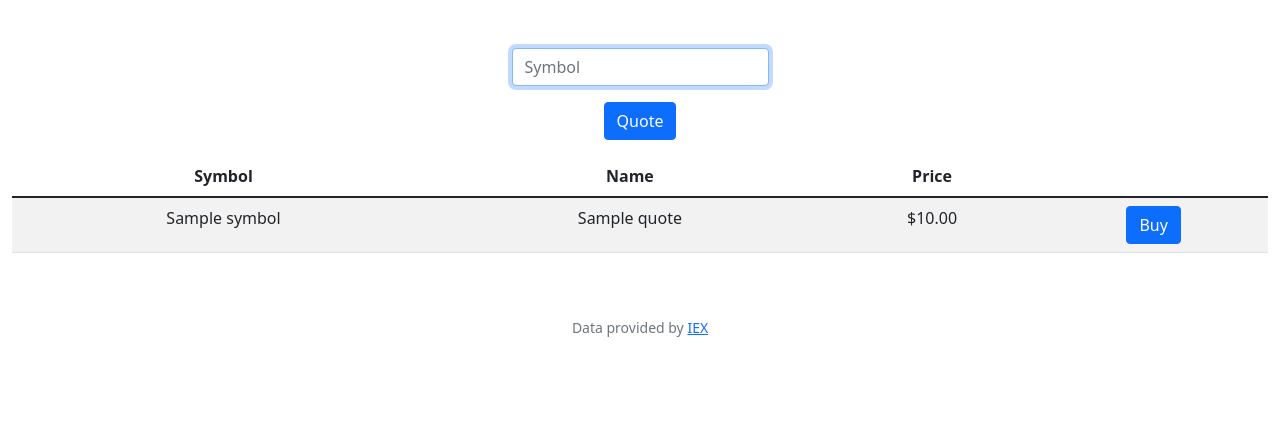
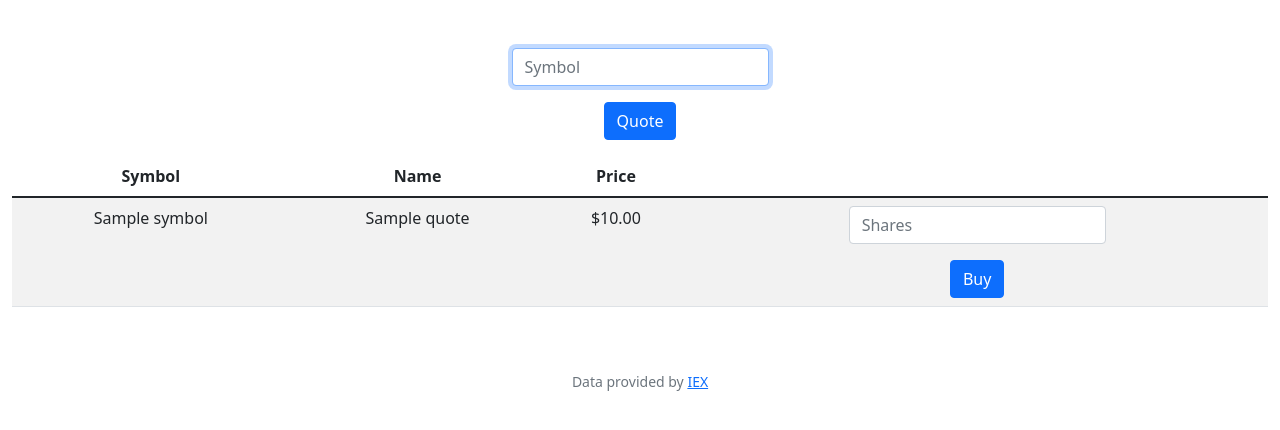
Before and after one commit to AlexZoll/financeCS50, a Flask app: template templates/quote.html in a window 1280 px wide. Shown: the part 76-506 px from the top of the page. Run offline with Flask 2, Linux system fonts and the light colour scheme; the template is opened without the code that fills it: most values are stand-ins (such as "Sample title", 1, 10 or a date in 2020); some libraries are stand-ins or nearby versions.

Commit message:
Change finance.db structure and add buy functional to quote.html

```diff
--- a/app.py
+++ b/app.py
@@ -76,23 +76,36 @@ def buy():
         if len(cash) != 1 or cash[0]["cash"] < totalPrice:
             return apology("You dont have enough cash", 403)
 
-        # Check stock symbol and ammount of shares
-        checkStock = db.execute("SELECT symbol, shares FROM stocks WHERE id = ?", session.get("user_id"))
+        # Check stock symbol
+        checkSymbol = db.execute("SELECT id FROM companies WHERE symbol = ?", quote["symbol"])
 
-        # Add shares to the users stock or create new position if it doesnt exist
-        if len(checkStock) == 1 and checkStock[0]["symbol"] == quote["symbol"]:
-            db.execute("UPDATE stocks SET shares = ? WHERE userid = ? AND symbol = ?", int(request.form.get("shares")) + checkStock[0]["shares"], session.get("user_id"), quote["symbol"])
+        # Create new company in database if it doesnt exist
+        if len(checkSymbol) != 1:
+            db.execute("INSERT INTO companies (symbol, name) VALUES (?, ?)", quote["symbol"], quote["name"])
+            checkSymbol = db.execute("SELECT id FROM companies WHERE symbol = ?", quote["symbol"])
+
+        # Check ammount of shares
+        checkStock = db.execute("SELECT shares FROM stocks WHERE symbolid = ? AND userid = ?", checkSymbol[0]["id"], session.get("user_id"))
+
+        # Create new position in stocks if it doesnt exist for this user
+        if len(checkStock) != 1:
+            db.execute("INSERT INTO stocks (symbolid, shares, userid) VALUES (?, ?, ?)", checkSymbol[0]["id"], int(
+                    request.form.get("shares")), session.get("user_id"))
+
+        # Add shares to the users stock
         else:
-            db.execute("INSERT INTO stocks (symbol, shares, userid) VALUES (?, ?, ?)", quote["symbol"], int(request.form.get("shares")), session.get("user_id"))
+            db.execute("UPDATE stocks SET shares = ? WHERE userid = ? AND symbolid = ?", int(
+                request.form.get("shares")) + checkStock[0]["shares"], session.get("user_id"), checkSymbol[0]["id"])
 
         # Debit a cash account
         db.execute("UPDATE users SET cash = ? WHERE id = ?", cash[0]["cash"] - totalPrice, session.get("user_id"))
 
         # Add note in history
-        db.execute("INSERT INTO history (operation, symbol, shares, userid) VALUES (?, ?, ?, ?)", "buy", quote["symbol"], int(request.form.get("shares")), session.get("user_id"))
+        db.execute("INSERT INTO history (symbolid, shares, price, userid) VALUES (?, ?, ?, ?)", checkSymbol[0]["id"], str(
+            "+" + request.form.get("shares")), quote["price"], session.get("user_id"))
 
         # Redirect user to home page
-        flash("You've successfully purchased!")
+        flash("You made a successful purchase!")
         return redirect("/")
 
     # User reached route via GET (as by clicking a link or via redirect)
--- a/templates/quote.html
+++ b/templates/quote.html
@@ -27,6 +27,7 @@
                 <th>
                     Price
                 </th>
+                <th></th>
             </tr>
         </thead>
         <tbody>
@@ -36,9 +37,10 @@
                 <td>{{ quote.price | usd }}</td>
                 <td>
                     <form action="/buy" method="post">
-                        <input name="{{ quote.symbol }}" type="hidden">
-                        <input name="{{ quote.name }}" type="hidden">
-                        <input name="{{ quote.price }}" type="hidden">
+                        <input name="symbol" value="{{ quote.symbol }}" type="hidden">
+                        <div class="mb-3">
+                            <input autocompete="off" class="form-control mx-auto w-auto" name="shares" placeholder="Shares" type="number">
+                        </div>
                         <button class="btn btn-primary" type="submit">Buy</button>
                     </form>
                 </td>
```
Also changed, not shown: templates/index.html (renamed from templates/quoted.html, +4 -4 lines), finance.db, 2 other files.
